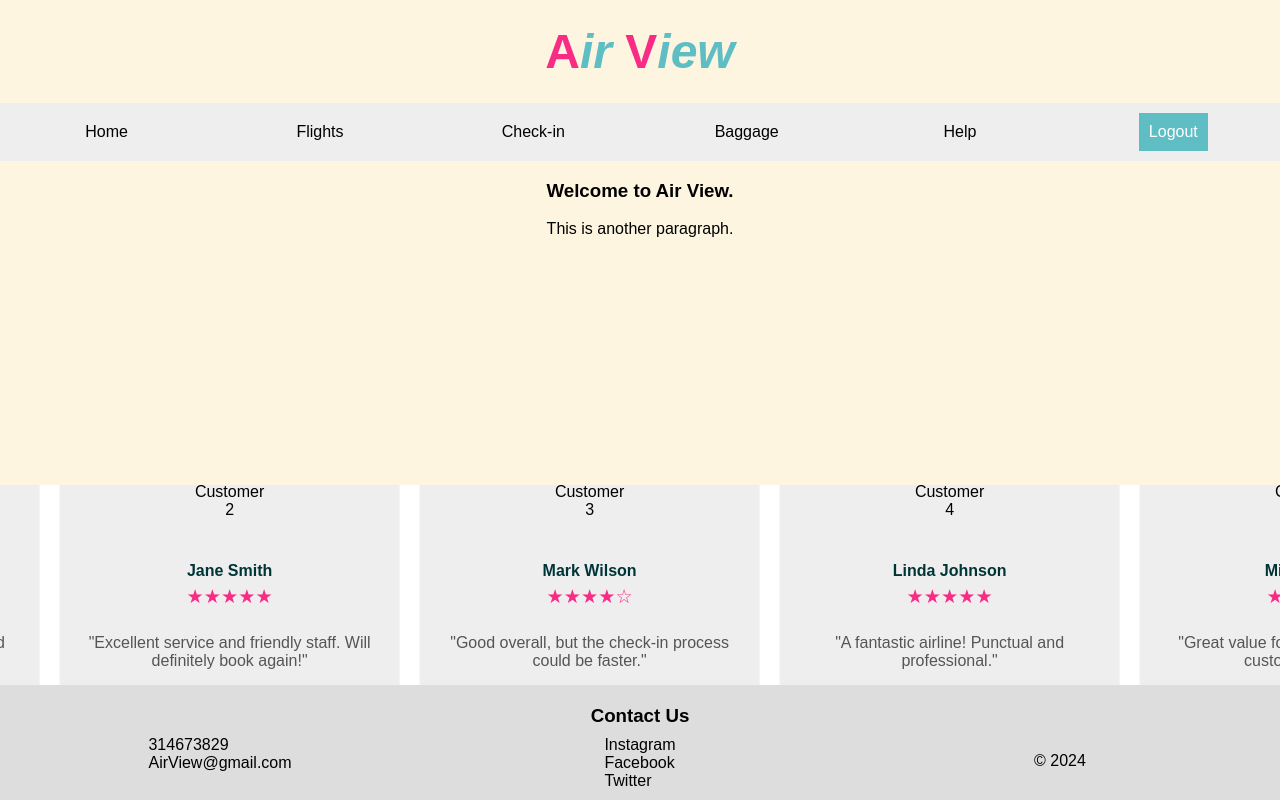
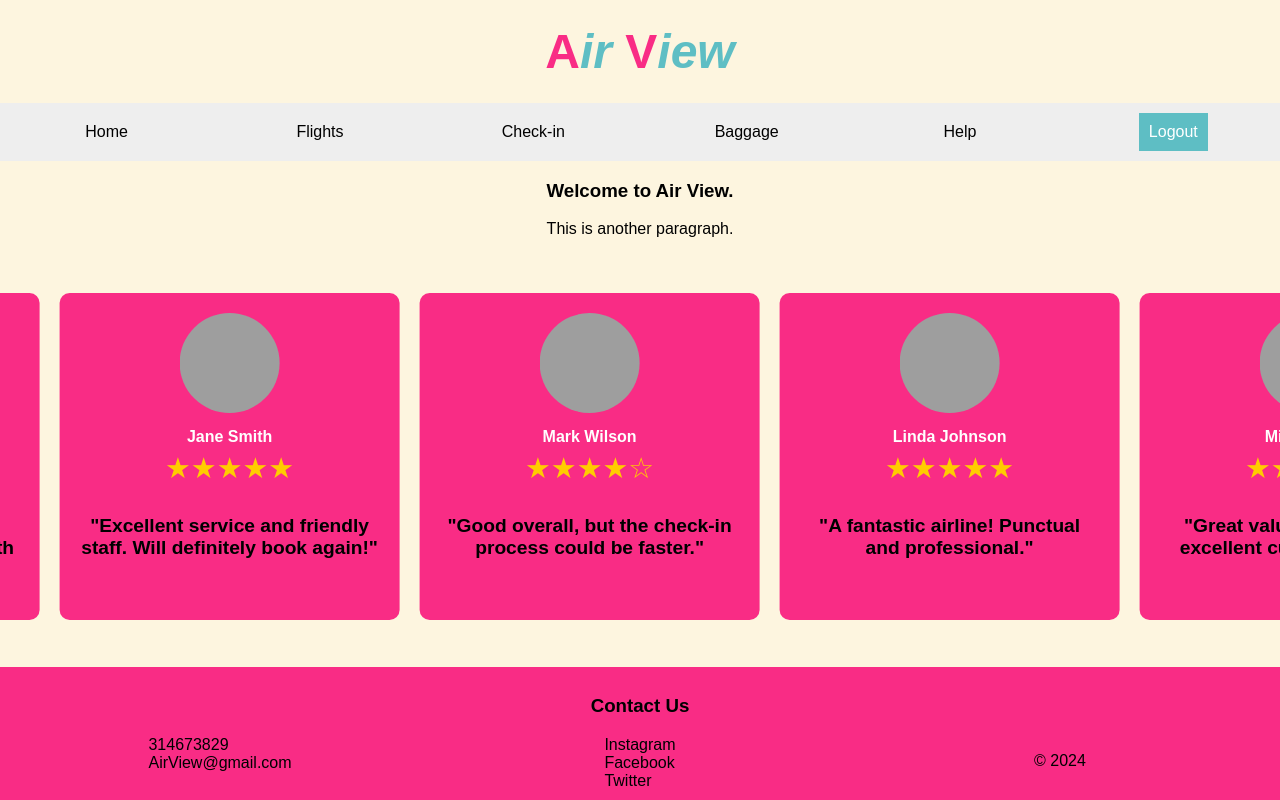
Before and after one commit to BaloneyBoy97/PAS-TEAM, a Python web app: template airView/templates/home.html in a window 1280 px wide. Run offline with Jinja, Linux system fonts and the light colour scheme; the template is opened without the code that fills it, so the values that code supplies are empty; some libraries are stand-ins or nearby versions; grey boxes are pictures that could not be loaded.

Commit message:
modified home.html

```diff
--- a/airView/templates/home.html
+++ b/airView/templates/home.html
@@ -71,11 +71,11 @@
       .reviews {
         display: flex;
         overflow: hidden;
-        background-color: #ffffff;
+        background-color: #fdf5df;
         justify-content: center;
         align-items: center;
         position: relative;
-        height: 200px;
+        height: 400px;
         width: 100%;
         margin-top: auto;
       }
@@ -89,7 +89,7 @@
         display: flex;
         flex-direction: column;
         align-items: center;
-        background-color: #eeeeee;
+        background-color: #f92c85;
         border-radius: 10px;
         padding: 20px;
         margin: 10px;
@@ -101,24 +101,26 @@
 
       .review-card img {
         border-radius: 50%;
-        width: 80px;
-        height: 80px;
+        width: 100px;
+        height: 100px;
         object-fit: cover;
         margin-bottom: 10px;
       }
 
       .review-card h4 {
-        color: #003538;
+        color: #ffffff;
         margin: 5px 0;
       }
 
       .review-card p {
-        color: #555;
+        color: #000000;
+        font-size: 1.2em;
+        font-weight: bold;
       }
 
       .stars {
-        color: #f92c85;
-        font-size: 1.2em;
+        color: #ffcc00;
+        font-size: 1.8em;
         margin-bottom: 10px;
       }
 
@@ -126,14 +128,15 @@
         display: grid;
         grid-template-columns: repeat(3, 1fr);
         justify-items: center;
-        background-color: #ddd;
+        background-color: #f92c85;
         padding: 10px;
+        margin-top: 10px;
       }
 
       footer h3 {
         grid-column: 1 / -1;
         text-align: center;
-        margin: 0.5em 0;
+        margin: 1em 0;
       }
 
       footer .contact,
@@ -149,6 +152,11 @@
         list-style-type: none;
         padding: 0;
         margin: 0;
+      }
+
+      footer .contact ul li,
+      footer .socials ul li {
+        text-decoration: none;
       }
 
       footer .contact ul a,
@@ -247,7 +255,10 @@
       <div class="reviews">
         <div class="review-container">
           <div class="review-card">
-            <img src="https://via.placeholder.com/80" alt="Customer 1" />
+            <img
+              src="https://i.pinimg.com/originals/0b/e8/a1/0be8a11869fb5456ecc3e94ef338b1c5.jpg"
+              alt="Customer 1"
+            />
             <h4>John Doe</h4>
             <div class="stars">★★★★☆</div>
             <p>
@@ -256,7 +267,10 @@
             </p>
           </div>
           <div class="review-card">
-            <img src="https://via.placeholder.com/80" alt="Customer 2" />
+            <img
+              src="https://i.pinimg.com/originals/00/39/e1/0039e15097bde34ea70f99fecda447e5.png"
+              alt="Customer 2"
+            />
             <h4>Jane Smith</h4>
             <div class="stars">★★★★★</div>
             <p>
@@ -265,25 +279,37 @@
             </p>
           </div>
           <div class="review-card">
-            <img src="https://via.placeholder.com/80" alt="Customer 3" />
+            <img
+              src="https://i.pinimg.com/originals/d7/9b/b4/d79bb4d66005b1de1fa77b2e77aa1fb2.jpg"
+              alt="Customer 3"
+            />
             <h4>Mark Wilson</h4>
             <div class="stars">★★★★☆</div>
             <p>"Good overall, but the check-in process could be faster."</p>
           </div>
           <div class="review-card">
-            <img src="https://via.placeholder.com/80" alt="Customer 4" />
+            <img
+              src="http://pm1.narvii.com/6971/fef49e3f3c0de23e131a3478e87d3c88bbfad587r1-503-487v2_00.jpg"
+              alt="Customer 4"
+            />
             <h4>Linda Johnson</h4>
             <div class="stars">★★★★★</div>
             <p>"A fantastic airline! Punctual and professional."</p>
           </div>
           <div class="review-card">
-            <img src="https://via.placeholder.com/80" alt="Customer 5" />
+            <img
+              src="https://w0.peakpx.com/wallpaper/982/584/HD-wallpaper-eren-yeager-titan-shifter-attack-on-titan-eren-yeager-s4-eren-yeager-shingeki-no-kyojin.jpg"
+              alt="Customer 5"
+            />
             <h4>Mike Brown</h4>
             <div class="stars">★★★★☆</div>
             <p>"Great value for money and excellent customer service."</p>
           </div>
           <div class="review-card">
-            <img src="https://via.placeholder.com/80" alt="Customer 6" />
+            <img
+              src="https://i.pinimg.com/originals/ea/91/68/ea916866f4ca113fed05d639ddf68e48.png"
+              alt="Customer 6"
+            />
             <h4>Emily Davis</h4>
             <div class="stars">★★★★★</div>
             <p>"Best flight experience I've ever had! Highly recommended."</p>
```
